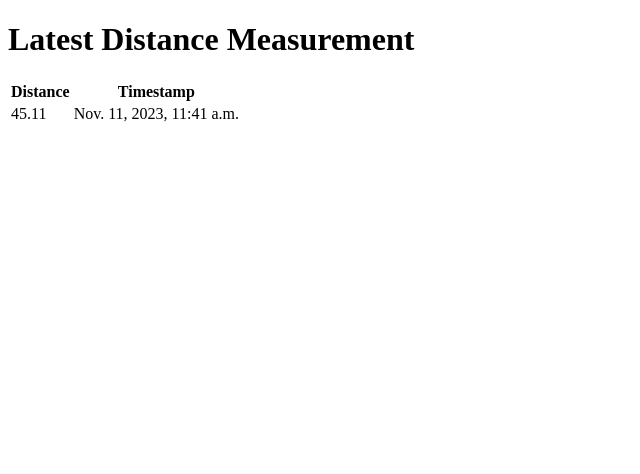
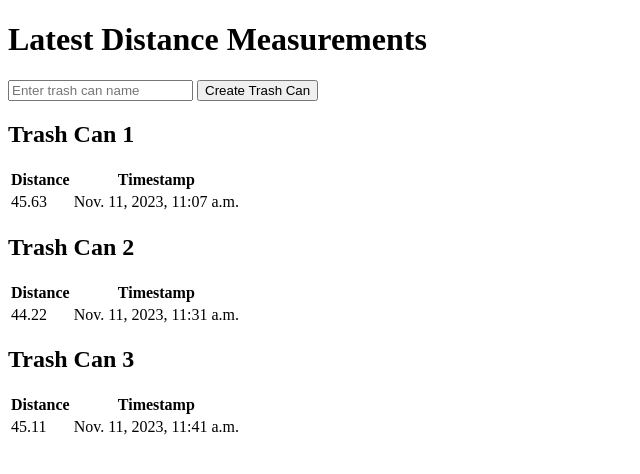
Before and after one commit to GVLocke/TrashApp, a Django app: page / in a window 1280 px wide. Shown: the top 474 px of the page, without its empty margins (0-640 px from the left). Run offline with Django 4.2, Linux system fonts and the light colour scheme; data comes from the database, SQL or seed files in the repository; both versions use the stored data as it was after the commit.

Commit message:
Update trash can distance measurement and add create trash can feature

```diff
--- a/trashapp/arduino-data-getter/main.py
+++ b/trashapp/arduino-data-getter/main.py
@@ -11,7 +11,7 @@ def read_distance():
     distance_value = None
     try:
         ser.write(b'M')
-        ser.flushInput()
+        ser.reset_input_buffer()
         ser.readline()
 
         distance_str = ser.readline().decode('utf-8').strip()
@@ -30,7 +30,7 @@ if __name__ == "__main__":
             serial_data = read_distance()
             time.sleep(1)
             if serial_data is not None:
-                response = requests.post(URL, data={'serial_data' : serial_data, 'trash_can': 'Trash Can 1'})
+                response = requests.post(URL, data={'serial_data' : serial_data, 'trash_can': 'Trash Can 3'})
 
     except KeyboardInterrupt:
         print("Exiting...")
--- a/trashapp/main/templates/main/mainpage.html
+++ b/trashapp/main/templates/main/mainpage.html
@@ -5,7 +5,14 @@
     <title>Main Page</title>
 </head>
 <body>
-    <h1>Latest Distance Measurement</h1>
+    <h1>Latest Distance Measurements</h1>
+    <form action="{% url 'create_trash_can' %}" method="post">
+        {% csrf_token %}
+        <input type="text" name="name" placeholder="Enter trash can name">
+        <input type="submit" value="Create Trash Can">
+    </form>
+    {% for trash_can in trash_cans %}
+        <h2>{{ trash_can.name }}</h2>
         <table>
             <thead>
                 <tr>
@@ -14,10 +21,10 @@
                 </tr>
             </thead>
             <tbody>
-            {% if latest_measurement %}
+                {% if trash_can.distancemeasurement_set.last %}
                     <tr>
-                    <td>{{ latest_measurement.distance }}</td>
-                    <td>{{ latest_measurement.created_at }}</td>
+                        <td>{{ trash_can.distancemeasurement_set.last.distance }}</td>
+                        <td>{{ trash_can.distancemeasurement_set.last.created_at }}</td>
                     </tr>
                 {% else %}
                     <tr>
@@ -26,5 +33,6 @@
                 {% endif %}
             </tbody>
         </table>
+    {% endfor %}
 </body>
 </html>
--- a/trashapp/main/urls.py
+++ b/trashapp/main/urls.py
@@ -4,4 +4,5 @@ from . import views
 urlpatterns = [
     path('', views.main_page, name='main_page'),
     path('api/receive-distance/', views.receive_distance_data, name='receive_distance_data'),
+    path('create-trash-can/', views.create_trash_can, name='create_trash_can')
 ]
--- a/trashapp/main/views.py
+++ b/trashapp/main/views.py
@@ -1,41 +1,43 @@
-import json
-import re
 from django.http import JsonResponse
 from django.views.decorators.csrf import csrf_exempt
-from django.shortcuts import render
+from django.views.decorators.http import require_POST
+from django.shortcuts import render, redirect
 from .models import DistanceMeasurement, TrashCan
-from django.http import HttpResponse
 
 from django.http import JsonResponse
 
+@require_POST
+def create_trash_can(request):
+    name = request.POST.get('name')
+    if name:
+        TrashCan.objects.create(name=name)
+    return redirect('main_page')
+
+from django.views.decorators.http import require_POST
+
+@require_POST
 @csrf_exempt
 def receive_distance_data(request):
-    if request.method == 'POST':
-        trash_can_name = request.POST.get('trash_can')
-        serial_data = request.POST.get('serial_data')
+    trash_can_name = request.POST.get('trash_can')
+    serial_data = request.POST.get('serial_data')
 
-        if trash_can_name is None or serial_data is None:
-            return JsonResponse({'error': 'Missing trash_can or serial_data in request'}, status=400)
+    if trash_can_name is None or serial_data is None:
+        return JsonResponse({'error': 'Missing trash_can or serial_data in request'}, status=400)
 
-        try:
-            trash_can = TrashCan.objects.get(name=trash_can_name)
-        except TrashCan.DoesNotExist:
-            return JsonResponse({'error': 'Trash can does not exist'}, status=400)
+    try:
+        trash_can = TrashCan.objects.get(name=trash_can_name)
+    except TrashCan.DoesNotExist:
+        return JsonResponse({'error': 'Trash can does not exist'}, status=400)
 
-        try:
-            distance = float(serial_data)
-        except ValueError:
-            return JsonResponse({'error': 'serial_data could not be converted to a float'}, status=400)
+    try:
+        distance = float(serial_data)
+    except ValueError:
+        return JsonResponse({'error': 'serial_data could not be converted to a float'}, status=400)
 
-        DistanceMeasurement.objects.create(distance=distance, trash_can=trash_can)
-        return JsonResponse({'status': 'Success'})
-
-    return JsonResponse({'error': 'Method not allowed'}, status=405)
+    DistanceMeasurement.objects.create(distance=distance, trash_can=trash_can)
+    return JsonResponse({'status': 'Success'})
 
 def main_page(request):
-    # Get the latest DistanceMeasurement object
-    latest_measurement = DistanceMeasurement.objects.order_by('-created_at').first()
-
-    # Pass the latest_measurement to the template
-    context = {'latest_measurement': latest_measurement}
+    trash_cans = TrashCan.objects.all()
+    context = {'trash_cans': trash_cans}
     return render(request, 'main/mainpage.html', context)
```
Also changed, not shown: trashapp/db.sqlite3. Lines whose indentation alone changed are shown as unchanged.
